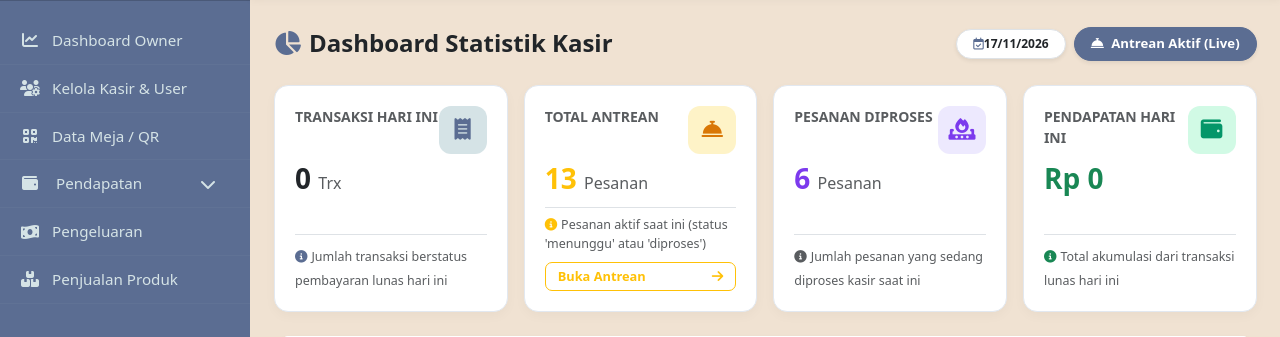
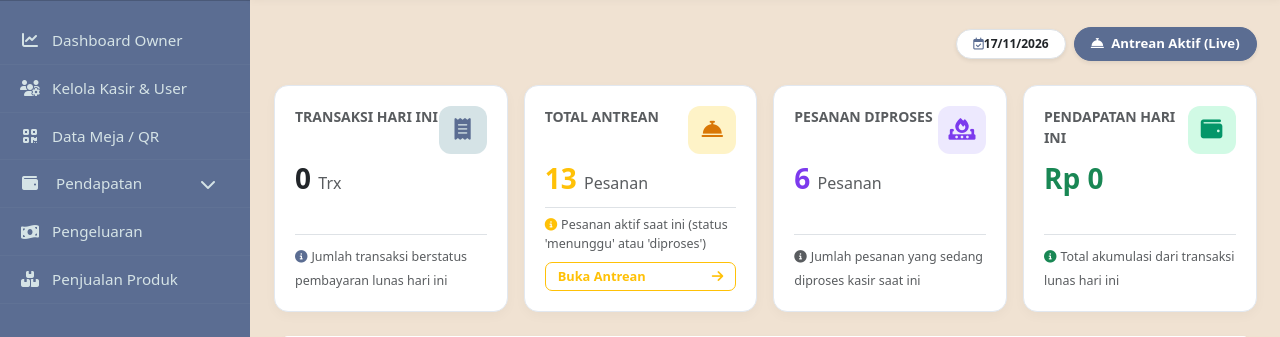
Before and after one commit to griseldaatha/asa-jaya-playground, a Laravel app: page /kasir/dashboard in a window 1280 px wide. Shown: the part 64-401 px from the top of the page. Run offline with Laravel 12, Linux system fonts and the light colour scheme; a user stored in the database is signed in; data comes from the database, SQL or seed files in the repository.

Commit message:
style(kasir): hilangkan judul Dashboard Statistik Kasir pada halaman dashboard

```diff
--- a/resources/views/kasir/dashboard.blade.php
+++ b/resources/views/kasir/dashboard.blade.php
@@ -60,20 +60,13 @@
     </style>
 
     <!-- Header Ringkasan & Waktu -->
-    <div class="d-flex flex-wrap justify-content-between align-items-center mb-4 gap-2">
-        <div>
-            <h4 class="fw-bold text-dark mb-0">
-                <i class="fa-solid fa-chart-pie text-primary me-2"></i>Dashboard Statistik Kasir
-            </h4>
-        </div>
-        <div class="d-flex align-items-center gap-2">
+    <div class="d-flex justify-content-end align-items-center mb-4 gap-2">
         <span class="badge bg-white text-dark border px-3 py-2 rounded-pill shadow-sm">
             <i class="fa-regular fa-calendar-check text-primary me-1.5"></i>{{ date('d/m/Y') }}
         </span>
         <a href="{{ route('kasir.antrean') }}" class="btn btn-sm btn-primary rounded-pill px-3 shadow-sm">
             <i class="fa-solid fa-bell-concierge me-1"></i> Antrean Aktif (Live)
         </a>
-        </div>
     </div>
 
     <!-- 1. Empat Kartu Statistik Berwarna -->
```
Lines whose indentation alone changed are shown as unchanged.
